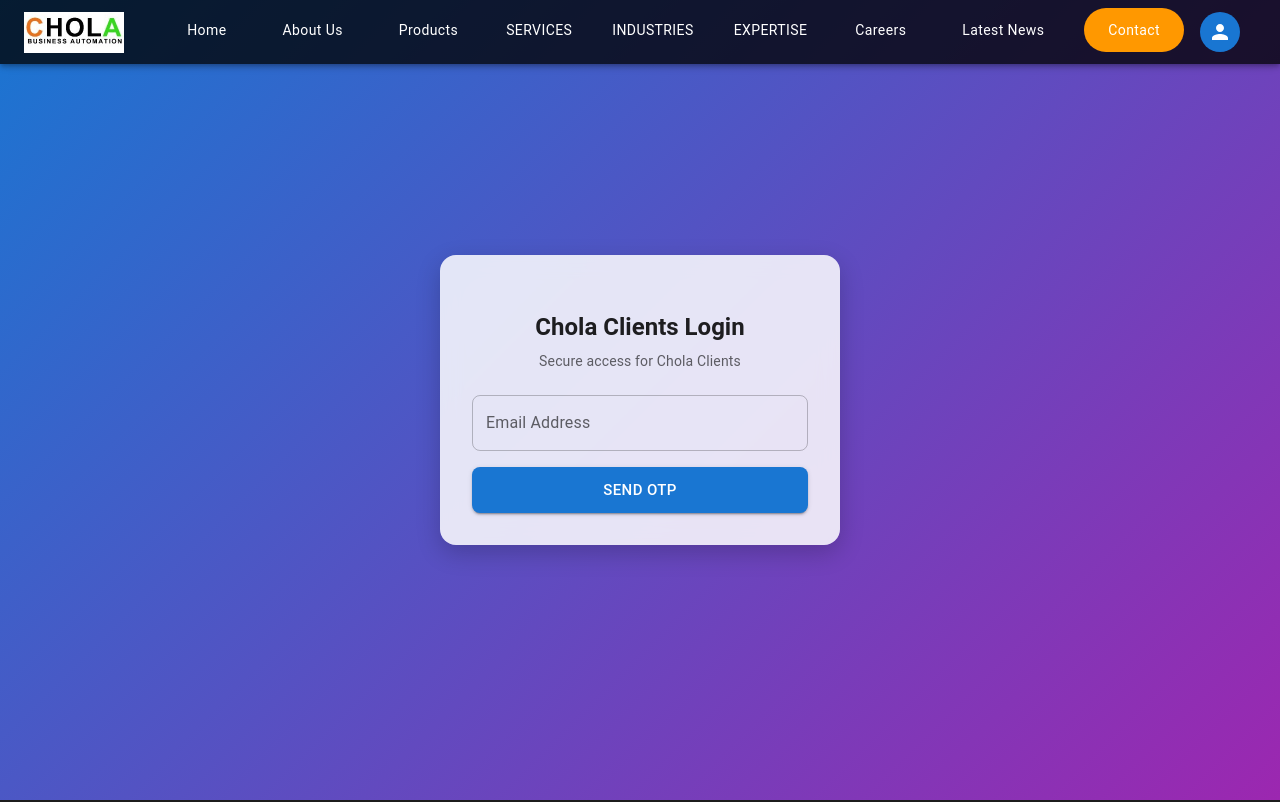
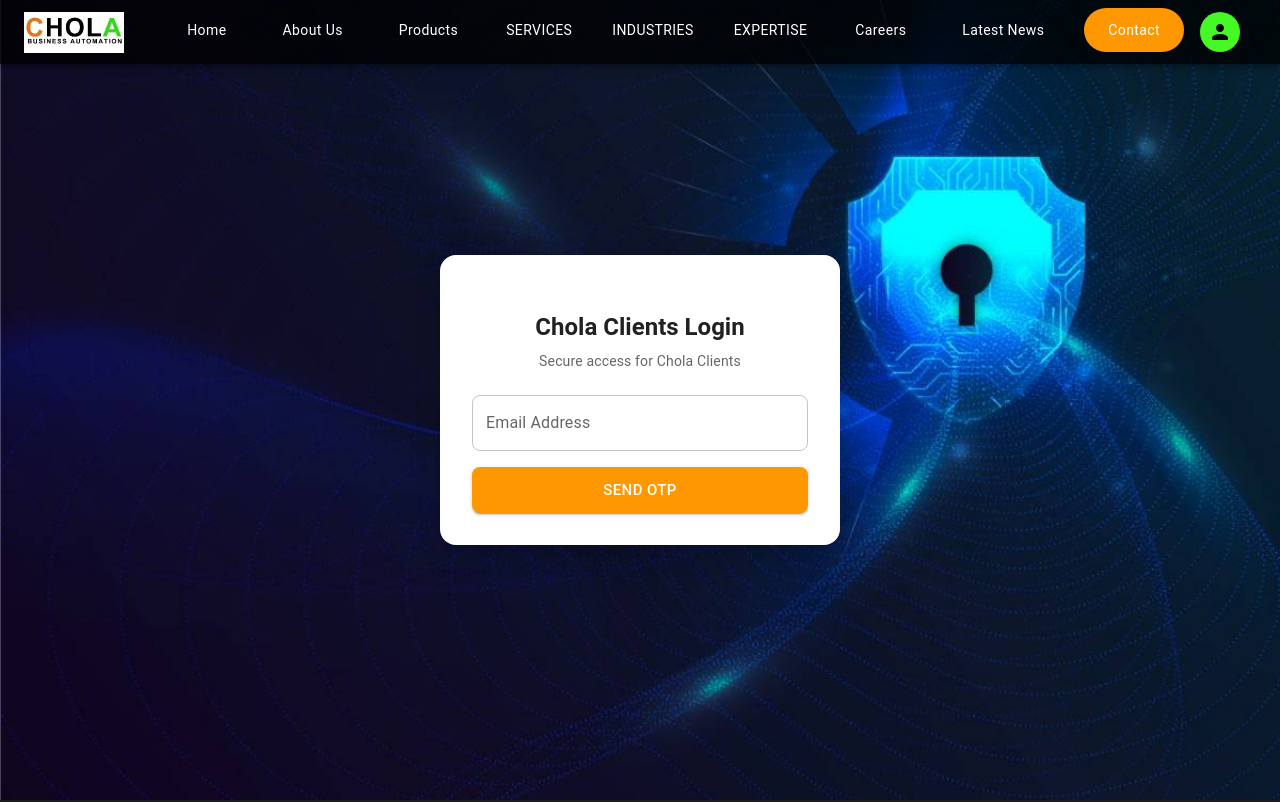
Before and after one commit to rajanalibabaa/chola_Landingpage, a Next.js app: page /login/chola-clients in a window 1280 px wide. Shown: the top 802 px of the page. Built offline with nearby package versions, Linux system fonts and the light colour scheme; some icons are missing.

Commit message:
main worked files

```diff
--- a/src/app/chola-admin/client-registration/page.jsx
+++ b/src/app/chola-admin/client-registration/page.jsx
@@ -117,7 +117,7 @@
     setError("");
     setMessage("");
     try {
-      const response = await api.post("http://localhost:5050/api/v1/otp/reg-send-resend", {
+      const response = await api.post("https://clientbackend.cholabiz.com/api/v1/otp/reg-send-resend", {
         email: formData.email,
       });
 
@@ -157,7 +157,7 @@
     setLoading(true);
     setError("");
     try {
-      const response = await api.post("http://localhost:5050/api/v1/otp/reg-verify", {
+      const response = await api.post("https://clientbackend.cholabiz.com/api/v1/otp/reg-verify", {
         email: formData.email,
         otp,
       });
@@ -286,7 +286,7 @@
       // console.log("Submitting registration with token:", token.substring(0, 20) + "..."); // Debug
 
       // Make the API call with token in the URL parameter
-      const response = await api.post(`http://localhost:5050/api/v1/registration`, formData);
+      const response = await api.post(`https://clientbackend.cholabiz.com/api/v1/registration`, formData);
       console.log("Submitting registration with data:", response); // Debug
 
       console.log("Registration Response:", response); // Debug
@@ -380,7 +380,9 @@
     <Box
       sx={{
         minHeight: "100vh",
-        bgcolor: "#f5f5f5",
+        backgroundImage: `url('/clientloginbg.jpg')`,
+        backgroundSize: 'cover',
+        backgroundPosition: 'center',
         display: "flex",
         alignItems: "center",
         justifyContent: "center",
@@ -554,9 +556,7 @@
             disabled={submitLoading}
             sx={{
               minWidth: 200,
-              bgcolor: submitLoading ? 'grey.400' :
-                       hasFormErrors() ? 'warning.main' :
-                       !isFormComplete() ? 'info.main' : 'primary.main',
+              bgcolor: submitLoading ? 'grey.400' : hasFormErrors() ? 'warning.main' : !isFormComplete() ? 'info.main' : 'warning.main',
               '&:hover': {
                 bgcolor: submitLoading ? 'grey.400' :
                          hasFormErrors() ? 'warning.dark' :
--- a/src/app/login/chola-clients/page.jsx
+++ b/src/app/login/chola-clients/page.jsx
@@ -43,7 +43,7 @@
       return;
     }
     try {
-      const res = await PostApiCall("http://localhost:5050/api/v1/otp/send", {
+      const res = await PostApiCall("https://clientbackend.cholabiz.com/api/v1/otp/send", {
         email,
       });
 
@@ -73,12 +73,12 @@
     setLoadingVerify(true);
     try {
       const res = await PostApiCall(
-        "http://localhost:5050/api/v1/chola/client/login",
+        "https://clientbackend.cholabiz.com/api/v1/chola/client/login",
         { otp },
         token,
         true
       );
-alert(JSON.stringify(res));
+// alert(JSON.stringify(res));
 
       if (res.statuscode === 200) {
         setMsg(res.message);
@@ -112,7 +112,9 @@
         display: "flex",
         alignItems: "center",
         justifyContent: "center",
-        background: `linear-gradient(135deg, ${theme.palette.primary.main}, ${theme.palette.secondary.main})`,
+        backgroundImage: `url('/clientloginbg.jpg')`,
+        backgroundSize: 'cover',
+        backgroundPosition: 'center',
       }}
     >
       <Paper
@@ -122,7 +124,7 @@
           backgroundColor:
             theme.palette.mode === "dark"
               ? "rgba(18, 18, 18, 0.85)"
-              : "rgba(255, 255, 255, 0.85)",
+              : "rgba(255, 255, 255, 1)",
           padding: 4,
           width: 400,
           borderRadius: 4,
@@ -167,7 +169,7 @@
             <Button
               variant="contained"
               size="large"
-              sx={{ borderRadius: 2, py: 1.2 }}
+              sx={{ borderRadius: 2, py: 1.2,backgroundColor: '#ff9800', '&:hover': {backgroundColor: '#ff9900ba'} }}
               onClick={handleSendOtp}
               disabled={loadingSend}
               startIcon={loadingSend && <CircularProgress size={20} />}
@@ -193,7 +195,7 @@
               <Button
                 variant="contained"
                 size="large"
-                sx={{ borderRadius: 2, py: 1.2 }}
+                sx={{ borderRadius: 2, py: 1.2,backgroundColor: '#ff9800', '&:hover': {backgroundColor: '#ff9900ba'} }}
                 disabled={loadingVerify}
                 onClick={handleVerifyOtp}
                 startIcon={loadingVerify && <CircularProgress size={20} />}
--- a/src/components/Navbar/Navbar.jsx
+++ b/src/components/Navbar/Navbar.jsx
@@ -111,8 +111,8 @@
                   sx={{ width: 40, height: 40 }}
                 />
               ) : (
-                <Avatar sx={{ bgcolor: "#1976d2", width: 40, height: 40 }}>
-                  <Person />
+                <Avatar sx={{ bgcolor: "#44f924ff", width: 40, height: 40 }}>
+                  <Person sx={{ color: "black" }} />
                 </Avatar>
               )}
             </IconButton>
```
Also changed, not shown: public/clientloginbg.jpg (added), 1 other file (tests, documents, lock files or other folders).
